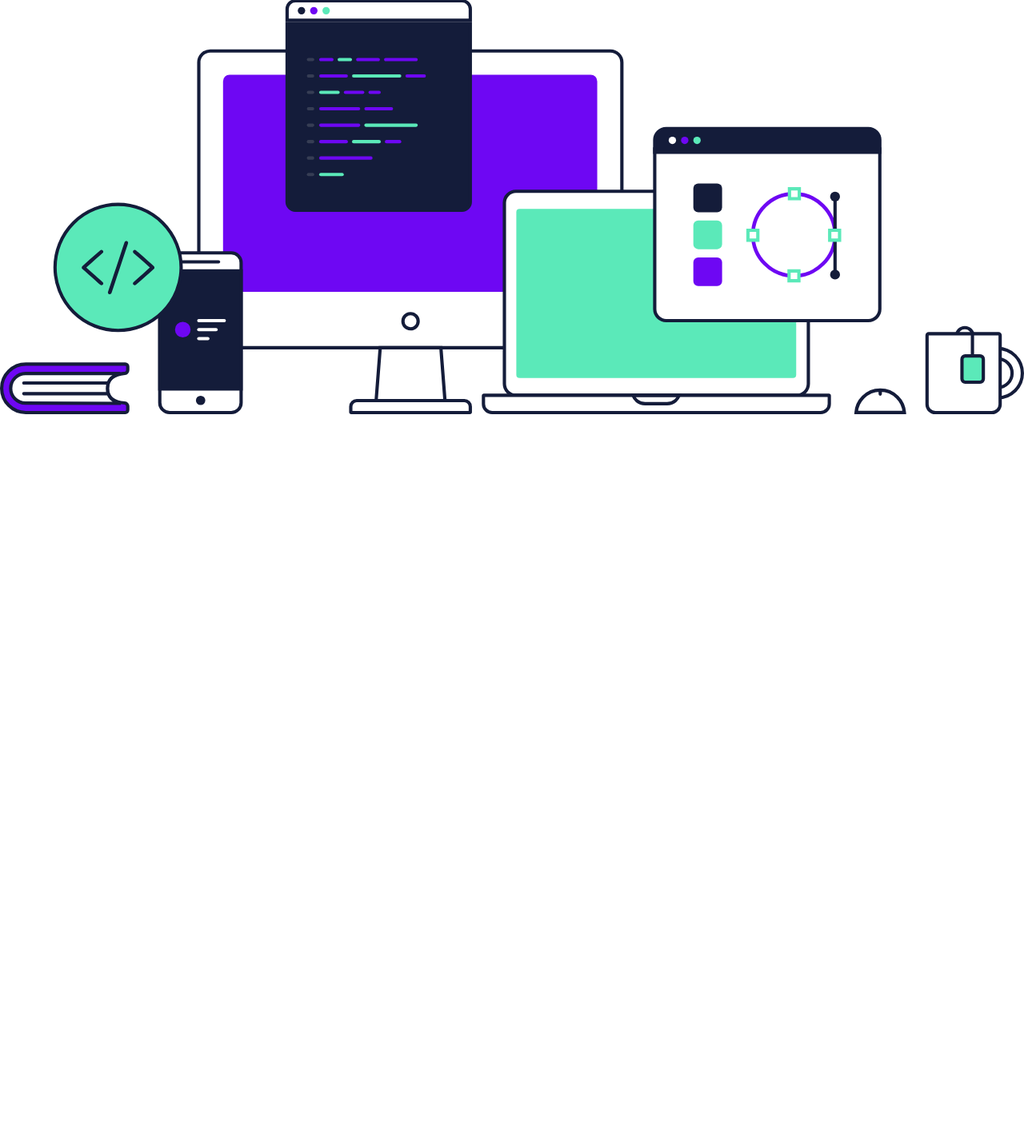
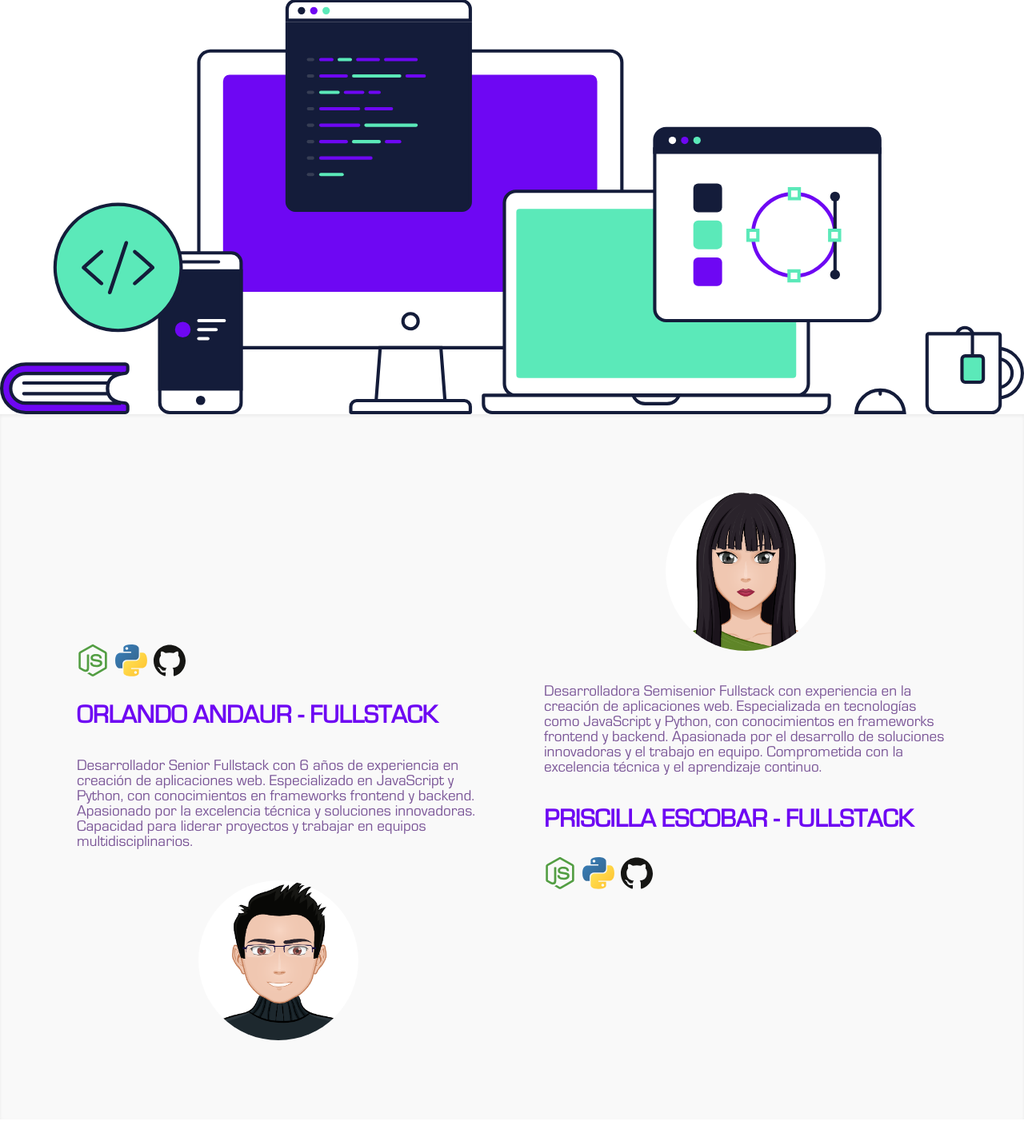
Before and after one commit to Draaakos/code-mosaic, a Flask app: page / in a window 1280 px wide. Shown: the part 672-2104 px from the top of the page at 80% size. Before the commit the page ends 1190 px from the top, so only its background shows below. Run offline with Flask 3, Linux system fonts and the light colour scheme; style sheets or scripts are compiled from the project's sources; some libraries are stand-ins or nearby versions.

Commit message:
feature: about us
	- implementation of about us section and components reusable components.
	- added configurations for colors.
	- added images about us.
	- added images about the technologies we use.

```diff
--- a/src/css/config/colors.styl
+++ b/src/css/config/colors.styl
@@ -1,2 +1,3 @@
 $color-primary = #6E07F3
 $color-important-text = #141c3a
+$color-text = #7a5597
--- a/src/css/index-page.styl
+++ b/src/css/index-page.styl
@@ -1,3 +1,6 @@
 @import 'config/base'
 @import 'ui/main'
 @import 'ui/navbar'
+@import 'ui/hero'
+@import 'ui/card'
+@import 'ui/about_us'
--- /dev/null
+++ b/src/css/ui/about_us.styl
@@ -0,0 +1,9 @@
+.about_us
+    max-width 1280px
+    margin 0 auto
+    display grid
+    grid-template-columns 1fr 1fr
+    gap 1em
+
+    &__item:first-child
+        margin-top 10rem
--- /dev/null
+++ b/src/css/ui/card.styl
@@ -0,0 +1,34 @@
+.about_us_card
+    display flex
+    flex-direction column
+    padding 2em
+
+    &__reverse
+        flex-direction column-reverse
+
+    &__skills
+        display flex
+
+        img
+            width 40px
+            height 40px
+            margin 2em .5rem 2em 0
+
+    &__title
+        font-size 2rem
+        font-weight bold
+        color $color-primary
+
+    &__description
+        font-size 1.2rem
+        color $color-text
+        margin 2em 0
+
+    &__image
+        text-align center
+
+        img
+            width: 200px
+            height: 200px
+            border-radius 50%
+            overflow hidden
--- /dev/null
+++ b/src/css/ui/hero.styl
@@ -0,0 +1,6 @@
+.hero
+    width 100%
+    padding 4em
+    background-color #f9f9f9
+    box-shadow: rgba(0, 0, 0, 0.06) 0px 2px 4px 0px inset
+    margin-bottom 2em
--- a/templates/index.html
+++ b/templates/index.html
@@ -13,7 +13,9 @@
 <body>
     <div class="index-stage">
         {% include 'organisms/navbar.html' %}
+
         {% include 'organisms/main.html' %}
+        {% include 'organisms/about_us.html' %}
     </div>
 </body>
 </html>
--- /dev/null
+++ b/templates/molecules/about_us_card.html
@@ -0,0 +1,10 @@
+<div class="about_us_card {% if is_reverse %} about_us_card__reverse {% endif %}">
+    <div class="about_us_card__skills">
+        <img src="img/nodejs.svg" alt="">
+        <img src="img/python.svg" alt="">
+        <img src="img/github.svg" alt="">
+    </div>
+    <div class="about_us_card__title">{{title}}</div>
+    <div class="about_us_card__description">{{description}}</div>
+    <div class="about_us_card__image"><img src={{img}} /></div>
+</div>
--- /dev/null
+++ b/templates/organisms/about_us.html
@@ -0,0 +1,14 @@
+<section class="hero">
+    <div class="about_us">
+        {% set img="img/me.png" %}
+        {% set title="ORLANDO ANDAUR - FULLSTACK" %}
+        {% set description="Desarrollador Senior Fullstack con 6 años de experiencia en creación de aplicaciones web. Especializado en JavaScript y Python, con conocimientos en frameworks frontend y backend. Apasionado por la excelencia técnica y soluciones innovadoras. Capacidad para liderar proyectos y trabajar en equipos multidisciplinarios." %}
+        <div class="about_us__item">{% include 'molecules/about_us_card.html' %}</div>
+
+        {% set is_reverse = True %}
+        {% set img="img/pri.png" %}
+        {% set title="PRISCILLA ESCOBAR - FULLSTACK" %}
+        {% set description="Desarrolladora Semisenior Fullstack con experiencia en la creación de aplicaciones web. Especializada en tecnologías como JavaScript y Python, con conocimientos en frameworks frontend y backend. Apasionada por el desarrollo de soluciones innovadoras y el trabajo en equipo. Comprometida con la excelencia técnica y el aprendizaje continuo." %}
+        <div class="about_us__item">{% include 'molecules/about_us_card.html' %}</div>
+    </div>
+</section>
```
Also changed, not shown: src/img/github.svg (added), src/img/me.png (added), src/img/nodejs.svg (added), src/img/pri.png (added), src/img/python.svg (added).
